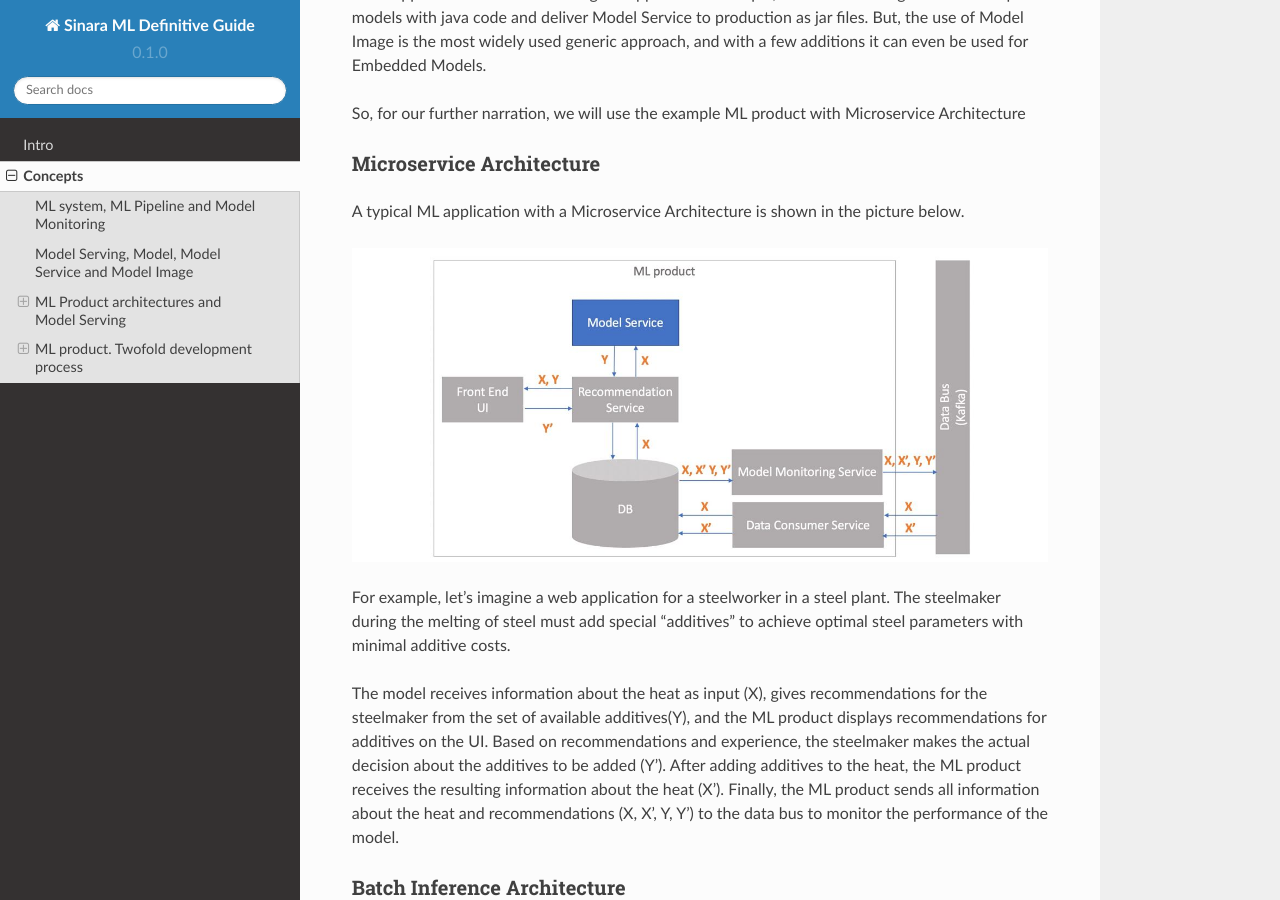
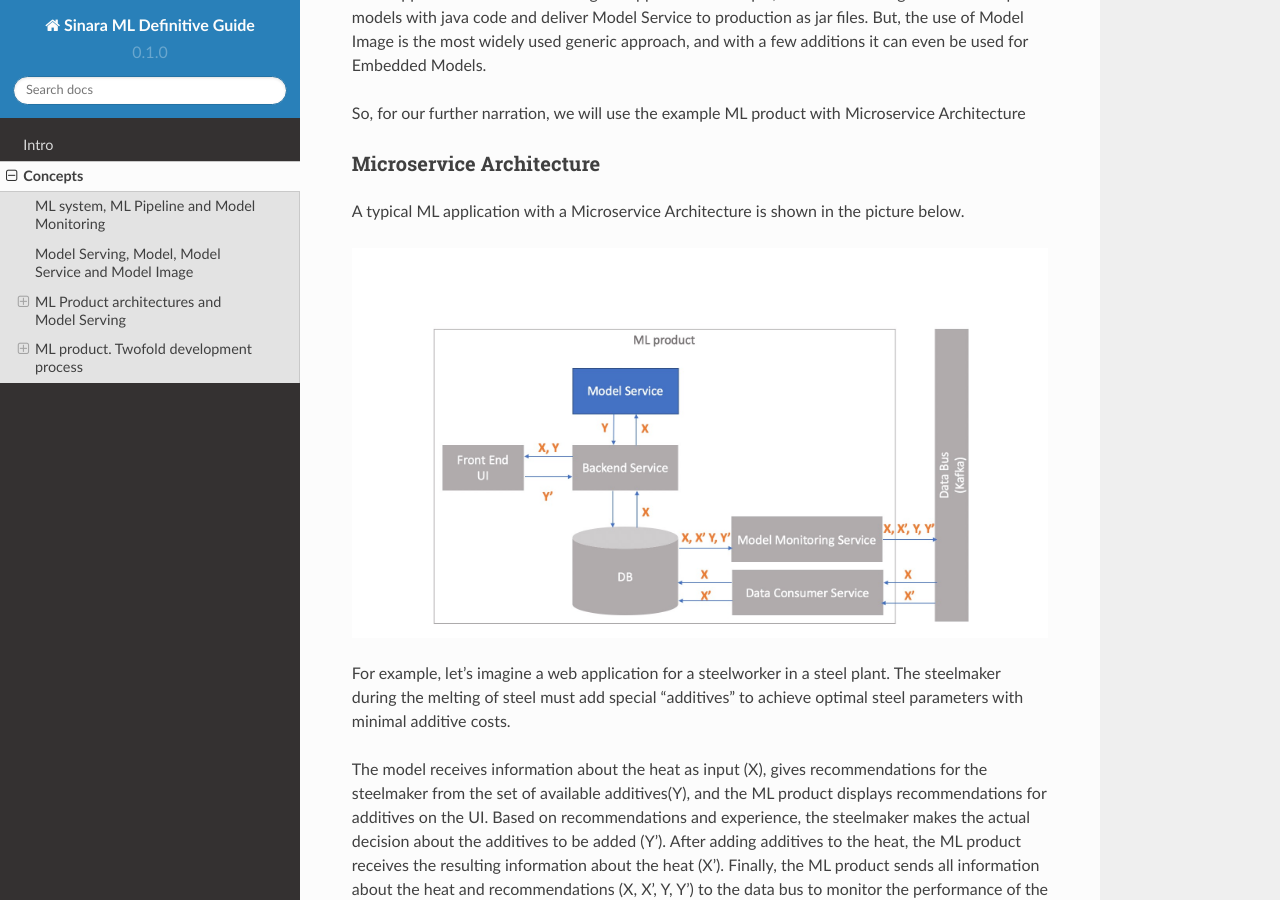
Before and after one commit to 4-DS/SinaraML-Def-Guide, a Sphinx documentation site: the page built from docs/source/concepts.rst, in a window 1280 px wide and 900 px high, scrolled down 2759 px. Built offline with Sphinx 7.4.7 and the Read the Docs theme 2.0.0, drawn with Linux system fonts in a browser that asks for light colours.

Commit message:
Update concepts.rst

```diff
--- a/docs/source/concepts.rst
+++ b/docs/source/concepts.rst
@@ -56,7 +56,7 @@ Microservice Architecture
 =========================
 A typical ML application with a Microservice Architecture is shown in the picture below.
 
-.. image:: microservice_architecture3.jpg
+.. image:: microservice_architecture3.jpeg
 
 For example, let's imagine a web application for a steelworker in a steel plant. The steelmaker during the melting of steel must add special "additives" to achieve optimal steel parameters with minimal additive costs.
 
```
